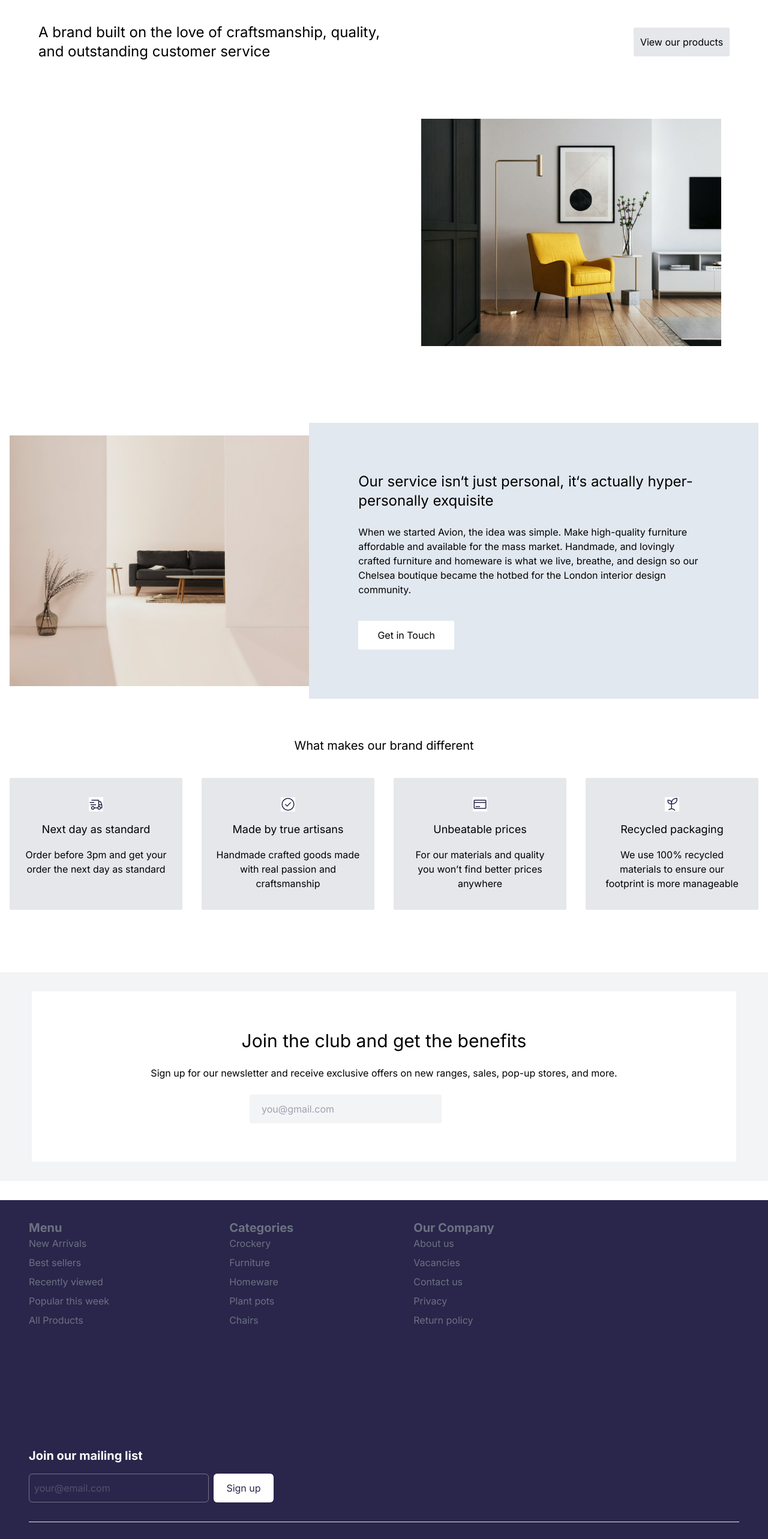
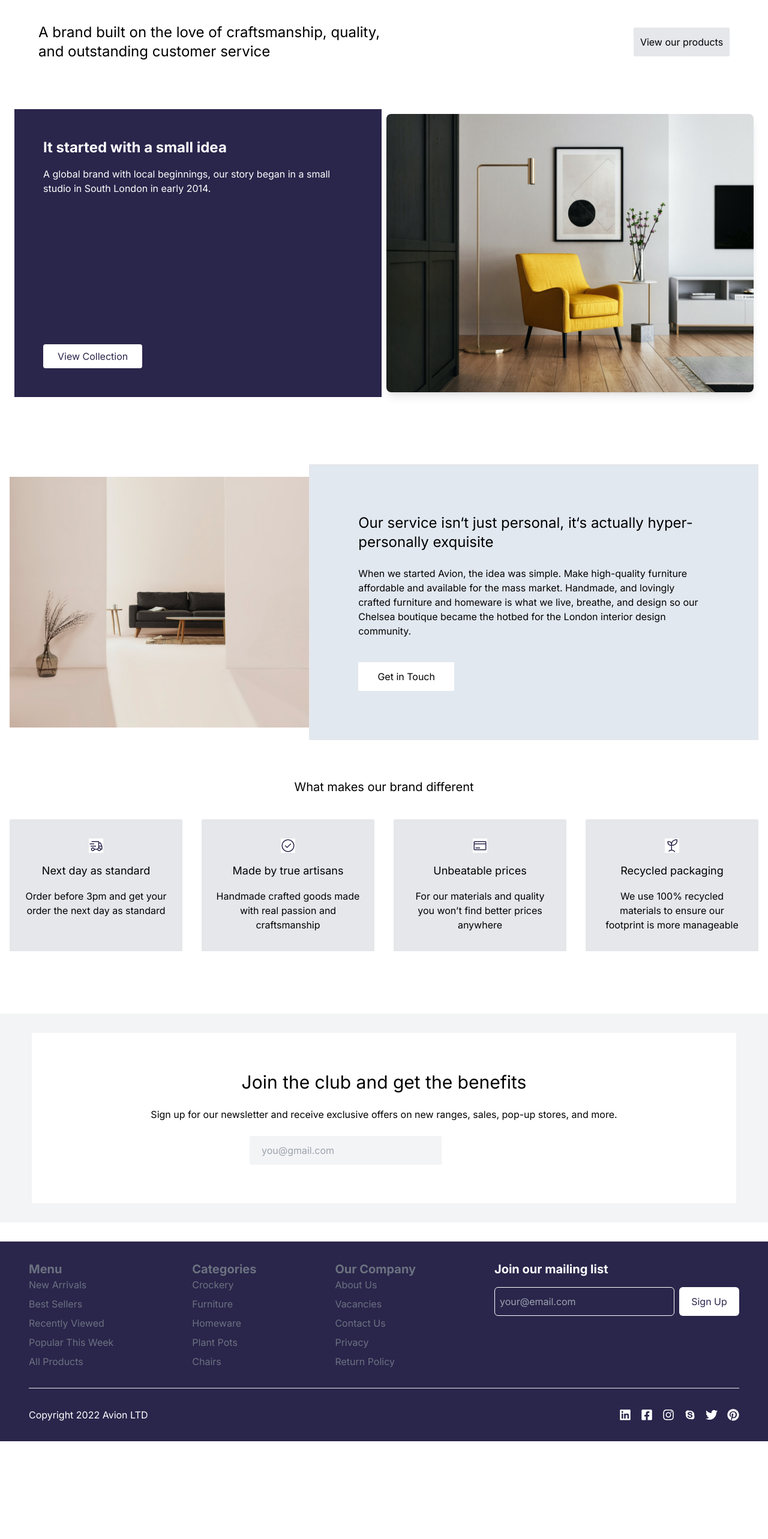
Before and after one commit to mahteck/avion-ecommerce, a Next.js app: page /About in a window 1280 px wide. Shown: the part 140-2706 px from the top of the page at 60% size. After the commit the page ends 2543 px from the top, so only its background shows below. Built offline with nearby package versions, Linux system fonts and the light colour scheme.

Commit message:
Fixed issues in aboutus page

```diff
--- a/src/app/(public)/About/page.tsx
+++ b/src/app/(public)/About/page.tsx
@@ -17,24 +17,36 @@ const About = () => {
             </div>
 
             {/* Story Section */}
-            <div className="flex flex-col md:flex-row w-full h-auto items-center justify-around px-4 py-16">
-                <div className="bg-custom-purple w-full md:w-2/5 text-white p-8 md:p-16 mb-8 md:mb-0">
-                    <h1 className="text-xl md:text-2xl">It started with a small idea</h1>
-                    <p className="mt-6">
-                        A global brand with local beginnings, our story began in a small studio in South London in early 2014.
-                    </p>
-                    <button className="bg-input-bg h-12 w-40 rounded-sm mt-10 text-white">
-                        View Collection
-                    </button>
+            <div className="flex flex-col md:flex-row items-center justify-between w-full px-6 py-12 bg-white gap-2">
+                {/* Left Section */}
+                <div
+                    className="w-full md:w-1/2 bg-[#2A254B] text-white p-8 md:p-12 flex flex-col justify-between"
+                    style={{ minHeight: "480px" }}
+                >
+                    <div>
+                        <h1 className="text-xl md:text-2xl font-bold">It started with a small idea</h1>
+                        <p className="mt-4 text-sm md:text-base leading-relaxed">
+                            A global brand with local beginnings, our story began in a small studio in South London in early 2014.
+                        </p>
+                    </div>
+                    <div className="mt-6">
+                        <button className="bg-white text-[#2A254B] px-6 py-2 rounded hover:bg-opacity-80 transition-all">
+                            View Collection
+                        </button>
+                    </div>
                 </div>
-                <div className="w-full md:w-2/5">
+
+                {/* Right Section */}
+                <div className="w-full md:w-1/2 flex justify-center mt-6 md:mt-0">
                     <img
                         src="/images/About main.png"
                         alt="About main"
-                        className="w-full transition-transform duration-300 ease-in-out hover:scale-105 hover:translate-y-1"
+                        className="w-full h-auto max-w-[400px] md:max-w-full object-cover rounded-lg shadow-lg"
                     />
                 </div>
             </div>
+
+
 
             {/* Service Section */}
             <div className="flex flex-col md:flex-row w-full h-auto items-center px-4 py-16 space-y-8 md:space-y-0">
--- a/src/app/(public)/Components/CeramicsSection.tsx
+++ b/src/app/(public)/Components/CeramicsSection.tsx
@@ -66,7 +66,8 @@ export default function Hero() {
                 <div className="text-center mt-6">
                     <Link href="/ProductListing"><button className="bg-gray-700 text-white px-6 py-3 rounded-md hover:bg-gray-600">
                         View Collection
-                    </button></Link>
+                    </button>
+                    </Link>
                 </div>
             </section>
         </div>
--- a/src/app/(public)/Components/Footer.tsx
+++ b/src/app/(public)/Components/Footer.tsx
@@ -1,83 +1,86 @@
+'use client';
+
 import Link from 'next/link';
 import React from 'react';
 import { FaLinkedin, FaInstagram, FaFacebookSquare, FaTwitter, FaPinterest } from "react-icons/fa";
 import { IoLogoSkype } from "react-icons/io";
 
 const Footer = () => {
+
     return (
-        <>
-            <div className='px-6 md:px-12 py-8 bg-[#2A254B] mt-8'>
-                <div className="flex flex-wrap gap-12 md:gap-[100px] lg:gap-[200px]">
+        <div className="px-6 md:px-12 py-8 bg-[#2A254B] mt-8">
+            <div className="flex flex-wrap justify-between gap-8">
                 {/* Menu Section */}
-                    <div className="text-gray-500 w-full sm:w-auto">
+                <div className="text-gray-500">
                     <h1 className="text-lg md:text-xl font-bold">Menu</h1>
-                        <div className='space-y-2'>
-                            <h1><Link href={'/'}>New Arrivals</Link></h1>
-                            <h1><Link href={'/'}>Best sellers</Link></h1>
-                            <h1><Link href={'/'}>Recently viewed</Link></h1>
-                            <h1><Link href={'/'}>Popular this week</Link></h1>
-                            <h1><Link href={'/ProductListing'}>All Products</Link></h1>
+                    <div className="space-y-2">
+                        <h1><Link href="/">New Arrivals</Link></h1>
+                        <h1><Link href="/">Best Sellers</Link></h1>
+                        <h1><Link href="/">Recently Viewed</Link></h1>
+                        <h1><Link href="/">Popular This Week</Link></h1>
+                        <h1><Link href="/ProductListing">All Products</Link></h1>
                     </div>
                 </div>
 
                 {/* Categories Section */}
-                    <div className="text-gray-500 w-full sm:w-auto">
+                <div className="text-gray-500">
                     <h1 className="text-lg md:text-xl font-bold">Categories</h1>
-                        <div className='space-y-2'>
-                            <h1><Link href={'/'}>Crockery</Link></h1>
-                            <h1><Link href={'/'}>Furniture</Link></h1>
-                            <h1><Link href={'/'}>Homeware</Link></h1>
-                            <h1><Link href={'/'}>Plant pots</Link></h1>
-                            <h1><Link href={'/'}>Chairs</Link></h1>
+                    <div className="space-y-2">
+                        <h1><Link href="/">Crockery</Link></h1>
+                        <h1><Link href="/">Furniture</Link></h1>
+                        <h1><Link href="/">Homeware</Link></h1>
+                        <h1><Link href="/">Plant Pots</Link></h1>
+                        <h1><Link href="/">Chairs</Link></h1>
                     </div>
                 </div>
 
                 {/* Company Section */}
-                    <div className="text-gray-500 w-full sm:w-auto">
+                <div className="text-gray-500">
                     <h1 className="text-lg md:text-xl font-bold">Our Company</h1>
-                        <div className='space-y-2'>
-                            <h1><Link href='/About'>About us</Link></h1>
-                            <h1><Link href={'/Vacancies'}>Vacancies</Link></h1>
-                            <h1><Link href={'/Contactus'}>Contact us</Link></h1>
-                            <h1><Link href={'/Privacy'}>Privacy</Link></h1>
-                            <h1><Link href={'/ReturnPolicy'}>Return policy</Link></h1>
+                    <div className="space-y-2">
+                        <h1><Link href="/About">About Us</Link></h1>
+                        <h1><Link href="/Vacancies">Vacancies</Link></h1>
+                        <h1><Link href="/Contactus">Contact Us</Link></h1>
+                        <h1><Link href="/Privacy">Privacy</Link></h1>
+                        <h1><Link href="/ReturnPolicy">Return Policy</Link></h1>
                     </div>
                 </div>
 
                 {/* Mailing List Section */}
-                    <div className="text-white w-full sm:w-auto">
+                <div className="text-white">
                     <h1 className="text-lg md:text-xl font-bold">Join our mailing list</h1>
-                        <div className='mt-4'>
+                    <div className="flex flex-col sm:flex-row mt-4">
                         <input
                             type="text"
                             placeholder="your@email.com"
-                                className='w-full sm:w-[250px] lg:w-[300px] h-[48px] p-2 bg-transparent opacity-35 border border-white rounded-md'
+                            className="w-full sm:w-[250px] lg:w-[300px] h-[48px] p-2 bg-transparent border border-white rounded-md"
                         />
-                            <button className='mt-2 sm:mt-0 sm:ml-2 w-full sm:w-[100px] h-[48px] bg-white text-[#2A254B] rounded-md'>
-                                Sign up
+                        <Link href="/Signup">
+                            <button className="mt-2 sm:mt-0 sm:ml-2 w-full sm:w-[100px] h-[48px] bg-white text-[#2A254B] rounded-md">
+                                Sign Up
                             </button>
+                        </Link>
                     </div>
                 </div>
             </div>
 
-                <hr className='bg-[#4E4D93] my-8' />
+            <hr className="bg-[#4E4D93] my-8" />
 
             {/* Footer Bottom Section */}
-                <div className='flex flex-wrap justify-between items-center text-white gap-4'>
+            <div className="flex flex-wrap justify-between items-center text-white gap-4">
                 <div>
                     <h1>Copyright 2022 Avion LTD</h1>
                 </div>
-                    <div className='flex gap-4'>
-                        <Link href={'/'}><FaLinkedin size={20} /></Link>
-                        <Link href={'/'}><FaFacebookSquare size={20} /></Link>
-                        <Link href={'/'}><FaInstagram size={20} /></Link>
-                        <Link href={'/'}><IoLogoSkype size={20} /></Link>
-                        <Link href={'/'}><FaTwitter size={20} /></Link>
-                        <Link href={'/'}><FaPinterest size={20} /></Link>
+                <div className="flex gap-4">
+                    <Link href="https://www.linkedin.com/in/shoaibmunir88/" target='_blank'><FaLinkedin size={20} /></Link>
+                    <Link href="https://www.facebook.com/shoaibmunir88" target='_blank'><FaFacebookSquare size={20} /></Link>
+                    <Link href="https://www.instagram.com/shoaibmunir88/" target='_blank'><FaInstagram size={20} /></Link>
+                    <Link href="/"><IoLogoSkype size={20} /></Link>
+                    <Link href="/"><FaTwitter size={20} /></Link>
+                    <Link href="/"><FaPinterest size={20} /></Link>
                 </div>
             </div>
         </div>
-        </>
     );
 };
 
--- a/src/app/(public)/Components/ProductSection.tsx
+++ b/src/app/(public)/Components/ProductSection.tsx
@@ -1,3 +1,5 @@
+import Link from "next/link";
+
 export default function ProductSection() {
     return (
         <section className="py-12 bg-gray-50">
@@ -41,9 +43,10 @@ export default function ProductSection() {
 
             {/* Centered View Collection Button */}
             <div className="text-center mt-6">
-                <button className="bg-gray-700 text-white px-6 py-3 rounded-md hover:bg-gray-600">
+                <Link href={"/ProductListing"}><button className="bg-gray-700 text-white px-6 py-3 rounded-md hover:bg-gray-600">
                     View Collection
                 </button>
+                </Link>
             </div>
         </section>
     );
```
Lines whose indentation alone changed are shown as unchanged.
